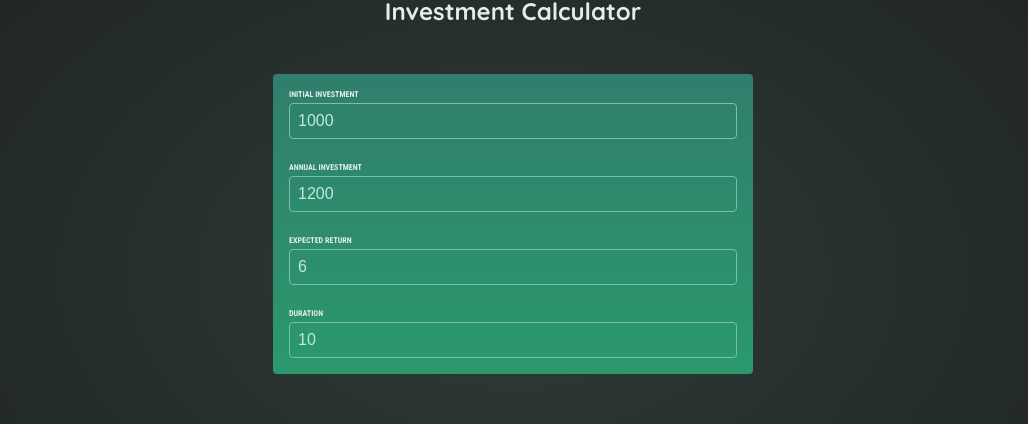
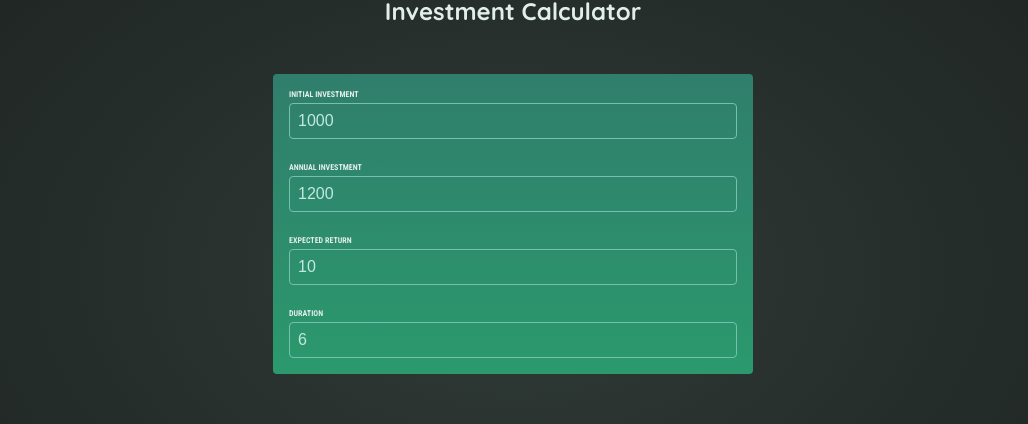
Before and after one commit to DianaMachadoMoura/react-max-course-react-investment-calculator-web-app, a React (Vite) app: page / in a window 1280 px wide. Shown: the part 152-576 px from the top of the page, without its empty margins (127-1155 px from the left). Built offline with nearby package versions, Linux system fonts and the light colour scheme.

Commit message:
lifts input state to app, refactors UserInput and starts get result implementation

```diff
--- a/src/App.jsx
+++ b/src/App.jsx
@@ -1,12 +1,29 @@
+import { useState } from 'react';
+
+import { calculateInvestmentResults } from './util/investment';
+
 import Header from './components/header/Header';
 import UserInput from './components/user-input/UserInput';
 import Result from './components/result/Result';
 
+const INITIAL_STATE = {
+  initialInvestment: 1000,
+  annualInvestment: 1200,
+  expectedReturn: 10,
+  duration: 6,
+};
+
 function App() {
+  const [userInputValues, setUserInputValues] = useState(INITIAL_STATE);
+
+  const result = calculateInvestmentResults({ ...userInputValues });
+
+  console.log('result', result);
+
   return (
     <>
       <Header />
-      <UserInput />
+      <UserInput values={userInputValues} setValues={setUserInputValues} />
       <Result />
     </>
   );
--- a/src/components/user-input/UserInput.jsx
+++ b/src/components/user-input/UserInput.jsx
@@ -1,20 +1,41 @@
 import Input from './components/Input';
 
-const UserInput = () => {
+const INPUT_FIELDS_DATA = [
+  {
+    name: 'initialInvestment',
+    id: 'initial-investment',
+    label: 'Initial Investment',
+  },
+  {
+    name: 'annualInvestment',
+    id: 'annual-investment',
+    label: 'Annual Investment',
+  },
+  {
+    name: 'expectedReturn',
+    id: 'expected-return',
+    label: 'Expected return',
+  },
+  {
+    name: 'duration',
+    id: 'duration',
+    label: 'duration',
+  },
+];
+
+const UserInput = ({ values, setValues }) => {
   return (
     <div id="user-input" className="input-group">
-      <Input
-        id="initial-investment"
-        name="Initial Investment"
-        initialValue={1000}
-      />
-      <Input
-        id="annual-investment"
-        name="Annual Investment"
-        initialValue={1200}
-      />
-      <Input id="expected-return" name="Expected return" initialValue={6} />
-      <Input id="duration" name="Duration" initialValue={10} />
+      {INPUT_FIELDS_DATA.map((input) => (
+        <Input
+          key={input.id}
+          id={input.id}
+          label={input.label}
+          name={input.name}
+          value={values[input.name]}
+          setValues={setValues}
+        />
+      ))}
     </div>
   );
 };
--- a/src/components/user-input/components/Input.jsx
+++ b/src/components/user-input/components/Input.jsx
@@ -1,16 +1,12 @@
-import { useState } from 'react';
-
-const Input = ({ id, name, initialValue }) => {
-  const [inputValue, setInputValue] = useState(initialValue);
-
+const Input = ({ id, label, name, value, setValues }) => {
   const handleInputChange = (event) => {
-    setInputValue(event.target.value);
+    setValues((prevValues) => ({ ...prevValues, [name]: +event.target.value }));
   };
 
   return (
     <div>
-      <label htmlFor={id}>{name}</label>
-      <input type="number" id={id} onChange={handleInputChange} value={inputValue}/>
+      <label htmlFor={id}>{label}</label>
+      <input type="number" id={id} onChange={handleInputChange} value={value} />
     </div>
   );
 };
```
